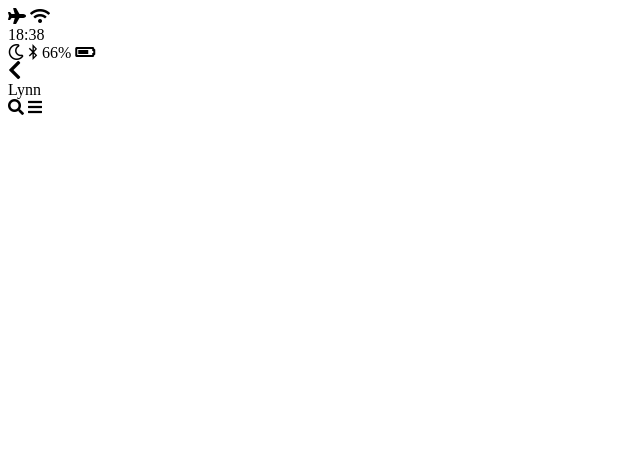
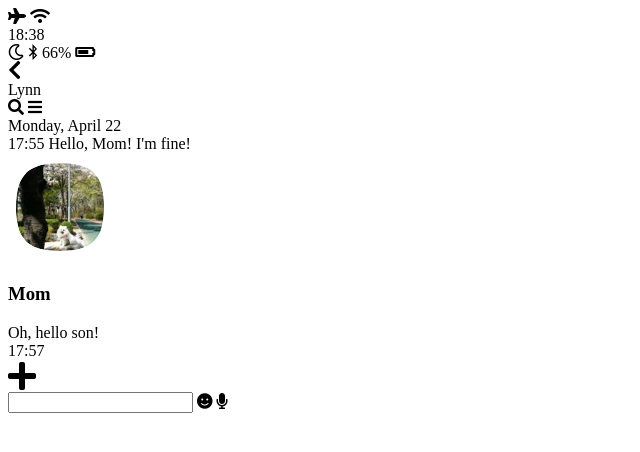
Before and after one commit to minseongkimdev/kakao-clone, a plain HTML site: page chat.html in a window 1280 px wide. Shown: the whole page, without its empty margins (0-640 px from the left). Drawn offline with Linux system fonts and the light colour scheme.

Commit message:
chat is done.

```diff
--- a/chat.html
+++ b/chat.html
@@ -46,6 +46,40 @@
 
 
     </header>
+    <main class="chat">
+      <div class="date-divider">
+      <span class="date-divider__text">
 
+        Monday, April 22
+      </span>
+
+      </div>
+      <div class="chat__message chat__message-from-me">
+        <span class="chat__message-time">17:55</span>
+        <span class="char__message-body">
+          Hello, Mom! I'm fine!
+        </span>
+      </div>
+      <div class="chat__message chat__message--to">
+        <img src="images/avatar2.png" alt="">
+        <div class="chat__message-center">
+          <h3 class="chat__message-username">Mom</h3>
+          <span class="chat__message-body">
+            Oh, hello son!
+          </span>
+        </div>
+      <span class="chat__message-time">17:57</span>
+    </div>
+    </main>
+    <div class="type-message">
+      <i class="fa fa-plus fa-2x"></i>
+      <div class="type-message__input">
+        <input type="text">
+        <i class="fa fa-smile"></i>
+        <span class="record-message">
+          <i class="fa fa-microphone"></i>
+        </span>
+      </div>
+    </div>
   </body>
 </html>
```
Also changed, not shown: chats.html (+4 -2 lines), images/.스크린샷 2018-11-13 오전 2.31.25.png (added), images/.스크린샷 2018-11-13 오전 2.31.43.png (added), images/avatar2.png (added), 1 other file.
